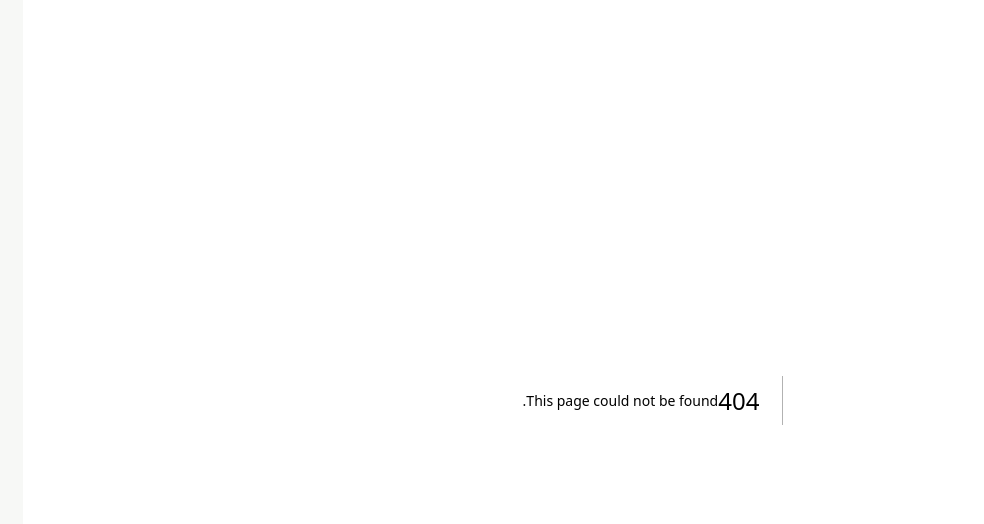
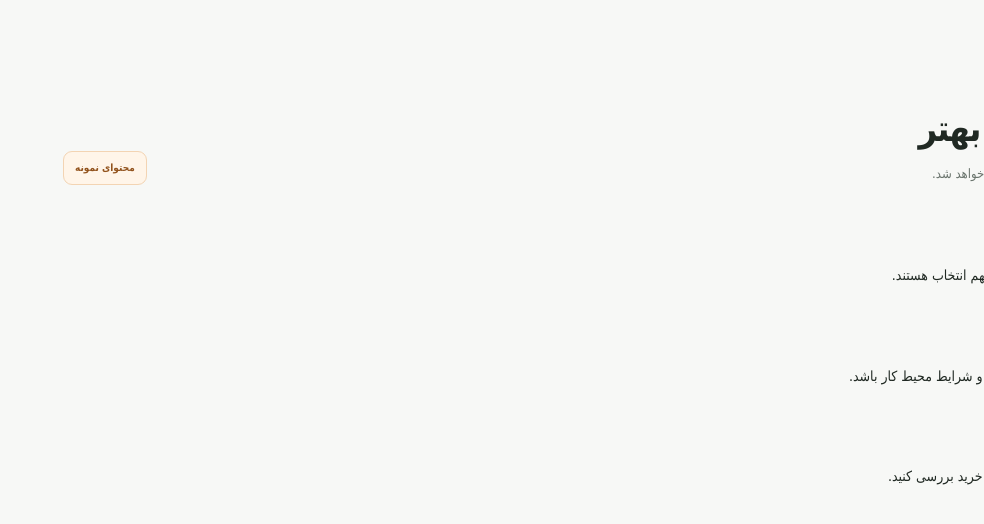
Before and after one commit to saman2079/bank_abzar, a Next.js app: page /articles in a window 1280 px wide. Before the commit this address had no page. Shown: the top 524 px of the page, without its empty margins (296-1280 px from the left). Built offline with nearby package versions, Linux system fonts and the light colour scheme.

Commit message:
feat: add articles landing preview

```diff
--- /dev/null
+++ b/app/articles/page.tsx
@@ -0,0 +1,15 @@
+import type { Metadata } from "next";
+import Link from "next/link";
+import "../shop.css";
+
+export const metadata: Metadata = { title: "راهنمای خرید ابزار", description: "پیش‌نمایش بخش راهنمای خرید و مقالات بانک ابزار." };
+
+const guides = [
+  { number: "۰۱", title: "پیش از خرید دریل به چه نکاتی توجه کنیم؟", description: "نوع کار، منبع تغذیه، توان و لوازم جانبی از معیارهای مهم انتخاب هستند." },
+  { number: "۰۲", title: "ابزار ایمنی؛ بخش جدانشدنی کارگاه", description: "انتخاب تجهیزات حفاظت فردی باید متناسب با خطرها و شرایط محیط کار باشد." },
+  { number: "۰۳", title: "چطور ابزار دستی مناسب انتخاب کنیم؟", description: "کیفیت ساخت، اندازه مناسب و نوع استفاده را قبل از خرید بررسی کنید." },
+];
+
+export default function ArticlesPage() {
+  return <main className="shop-page"><div className="container"><div className="shop-breadcrumb"><Link href="/">خانه</Link><span>/</span><span>راهنمای خرید</span></div><header className="shop-page-heading"><div><span className="eyebrow">دانش ابزار</span><h1>انتخاب آگاهانه، کار بهتر</h1><p>نمونه‌ای از ساختار محتوایی که بعداً از پنل مدیریت منتشر خواهد شد.</p></div><span className="demo-notice">محتوای نمونه</span></header><div className="guide-card-grid">{guides.map((guide) => <article className="guide-preview-card" key={guide.number}><span>{guide.number}</span><h2>{guide.title}</h2><p>{guide.description}</p><small>مقاله نمونه · محتوای نهایی در دست تهیه</small></article>)}</div></div></main>;
+}
```
